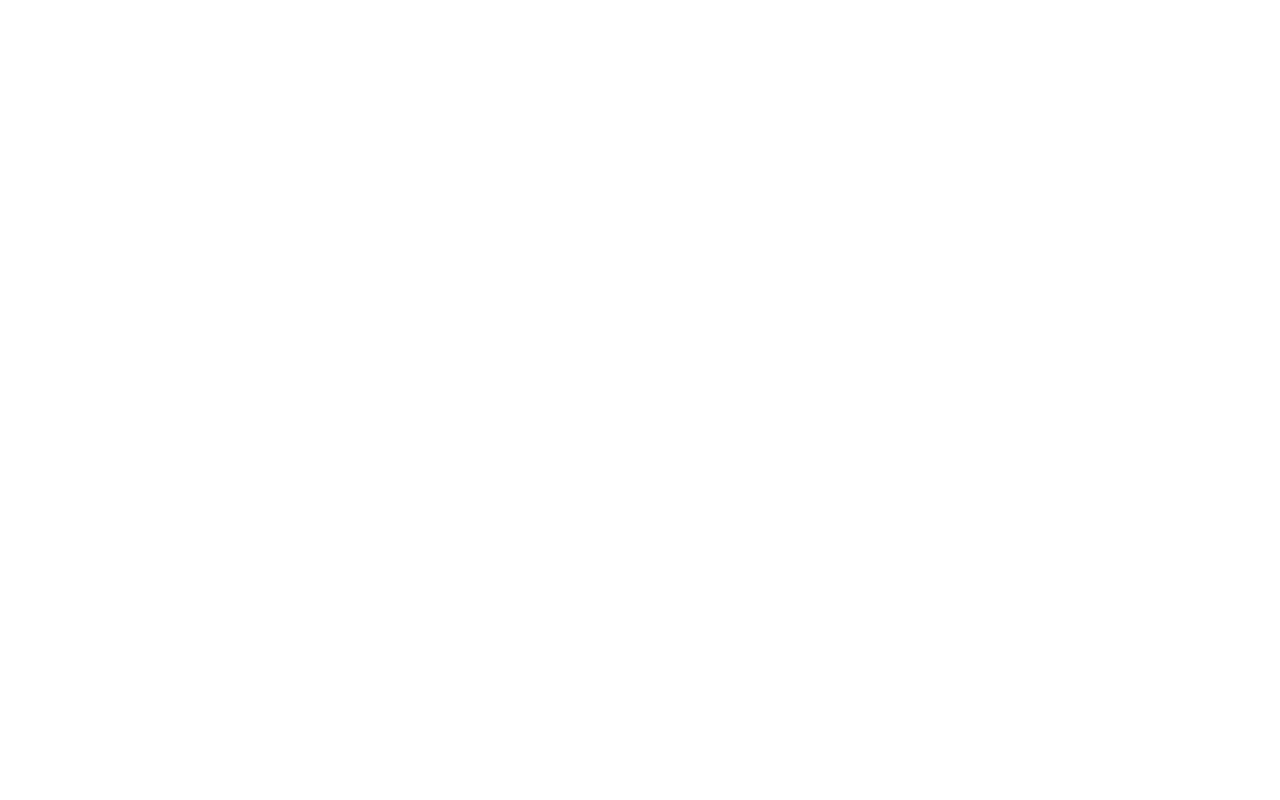
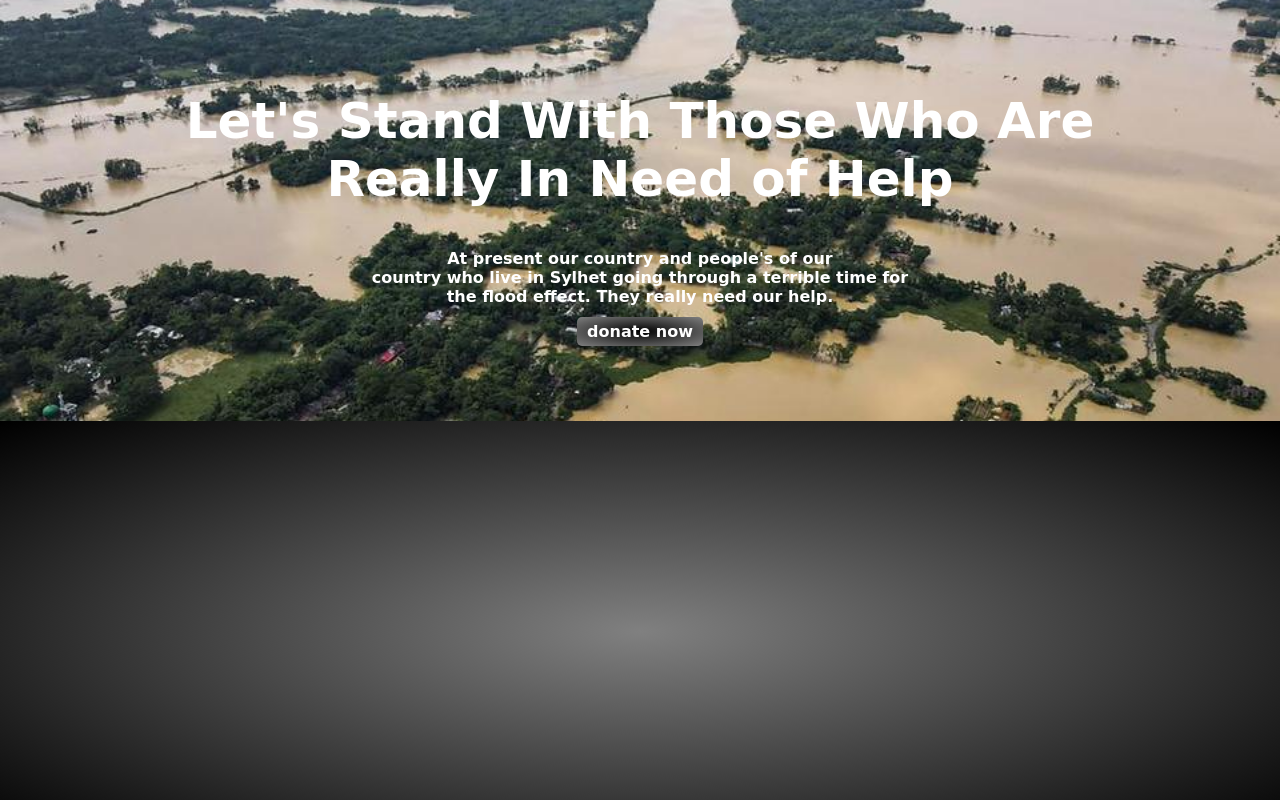
Before and after one commit to Raj106292/assignment_1, a plain HTML site: page index.html in a window 1280 px wide. Drawn offline with Linux system fonts and the light colour scheme; a web font is replaced by a local one.

Commit message:
first-portion

```diff
--- a/index.html
+++ b/index.html
@@ -5,11 +5,26 @@
     <meta charset="UTF-8">
     <meta http-equiv="X-UA-Compatible" content="IE=edge">
     <meta name="viewport" content="width=device-width, initial-scale=1.0">
-    <title>Document</title>
+    <link rel="preconnect" href="https://fonts.googleapis.com">
+    <link rel="preconnect" href="https://fonts.gstatic.com" crossorigin>
+    <link href="https://fonts.googleapis.com/css2?family=Arima&display=swap" rel="stylesheet">
+    <link rel="stylesheet" href="style.css">
+    <title>They Need Us</title>
 </head>
 
 <body>
-
+    <section class="background_image">
+        <div class="reason">
+            <h1>
+                Let's Stand With Those Who Are<br> Really In Need of Help
+            </h1>
+            <p>
+                At present our country and people's of our<br> country who live in Sylhet going through a terrible
+                time for<br> the flood effect. They really need our help.
+            </p>
+            <a target="_blank" href="https://savesylhet.org/">donate now</a>
+        </div>
+    </section>
 </body>
 
 </html>
--- a/style.css
+++ b/style.css
@@ -0,0 +1,33 @@
+body {
+    font-family: 'Arima', cursive;
+    background-image: radial-gradient(gray, black);
+    color: white;
+    margin: 0;
+}
+
+h1 {
+    font-size: 50px;
+}
+
+.background_image {
+    background-image: url(images/flood.jpg);
+    background-repeat: no-repeat;
+    width: 100%;
+    background-position: center;
+    background-size: cover;
+}
+
+.reason {
+    text-align: center;
+    padding-top: 50px;
+    padding-bottom: 80px;
+    font-weight: 700;
+}
+
+.reason a {
+    text-decoration: none;
+    color: white;
+    background-image: radial-gradient(black, gray);
+    padding: 5px 10px;
+    border-radius: 5px;
+}
```
Also changed, not shown: images/flood.jpg (added).
